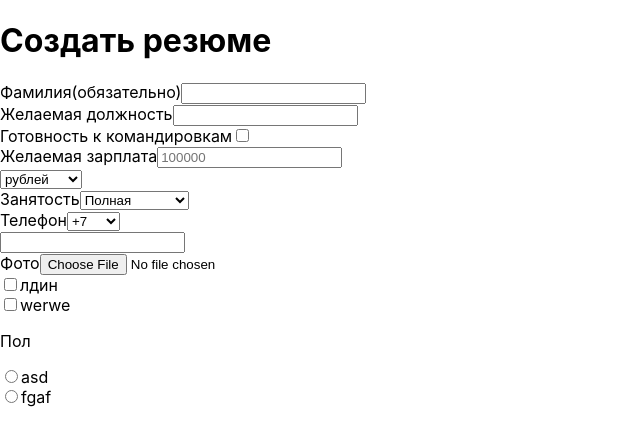
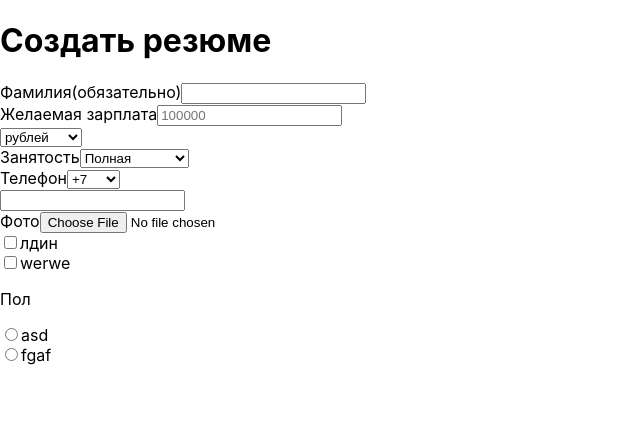
Before and after one commit to Kalinss/create-resume, a React (Create React App) app: page / in a window 1280 px wide. Shown: the top 446 px of the page, without its empty margins (0-640 px from the left). Built offline with nearby package versions, Linux system fonts and the light colour scheme.

Commit message:
refactoring types

```diff
--- a/src/App.tsx
+++ b/src/App.tsx
@@ -25,13 +25,14 @@
       <ResumeContext.Provider value={{ state, dispatch }}>
         <h1>Создать резюме</h1>
         <EntryField
+          title="Фамилия"
           handlerChange={actionAdd}
-          name="Фамилия"
+          name="familyname"
           id="familyname"
           required={true}
           placeholder=""
         />
-        <WantedPosition handlerChange={actionAdd} />
+        {/*<WantedPosition handlerChange={actionAdd} />*/}
         <WantedSalary handlerChange={actionAdd} />
         <Select
           name="Занятость"
--- a/src/components/EntryField/EntryField.tsx
+++ b/src/components/EntryField/EntryField.tsx
@@ -14,10 +14,11 @@
   return (
     <div className="entryField">
       <label id={props.id}>
-        {props.name}
+        {props.title && <span>{props.title}</span>}
         {props.required && <span>(обязательно)</span>}
       </label>
       <input
+        name={props.name}
         id={props.id}
         placeholder={props.placeholder}
         onChange={(e) => {
--- a/src/components/Telephone/Telephone.tsx
+++ b/src/components/Telephone/Telephone.tsx
@@ -45,7 +45,7 @@
       />
       <EntryField
         required={false}
-        name=""
+        name="tepelphone"
         id=""
         handlerChange={onChange}
         placeholder=""
--- a/src/components/WantedPosition/WantedPosition.tsx
+++ b/src/components/WantedPosition/WantedPosition.tsx
@@ -21,7 +21,8 @@
   return (
     <div>
       <EntryField
-        name="Желаемая должность"
+        title="Желаемая должность"
+        name='wantedPosition'
         required={false}
         placeholder=""
         id="wantedPosition"
--- a/src/components/WantedSalary/WantedSalary.tsx
+++ b/src/components/WantedSalary/WantedSalary.tsx
@@ -15,7 +15,8 @@
   return (
     <div>
       <EntryField
-        name="Желаемая зарплата"
+        title="Желаемая зарплата"
+        name="salary"
         id="salary"
         required={false}
         placeholder="100000"
```
Also changed, not shown: src/interfaces.ts (+5 -3 lines).
